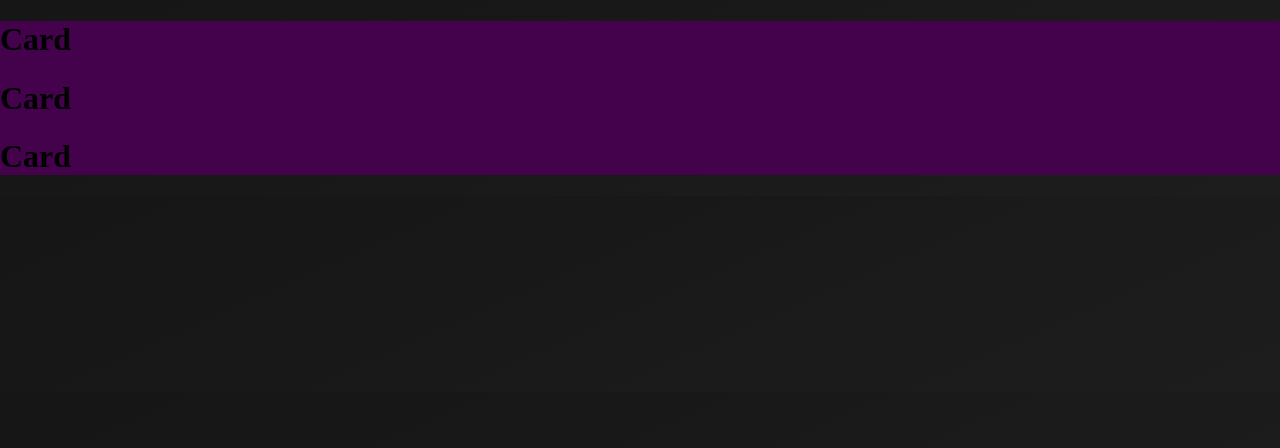
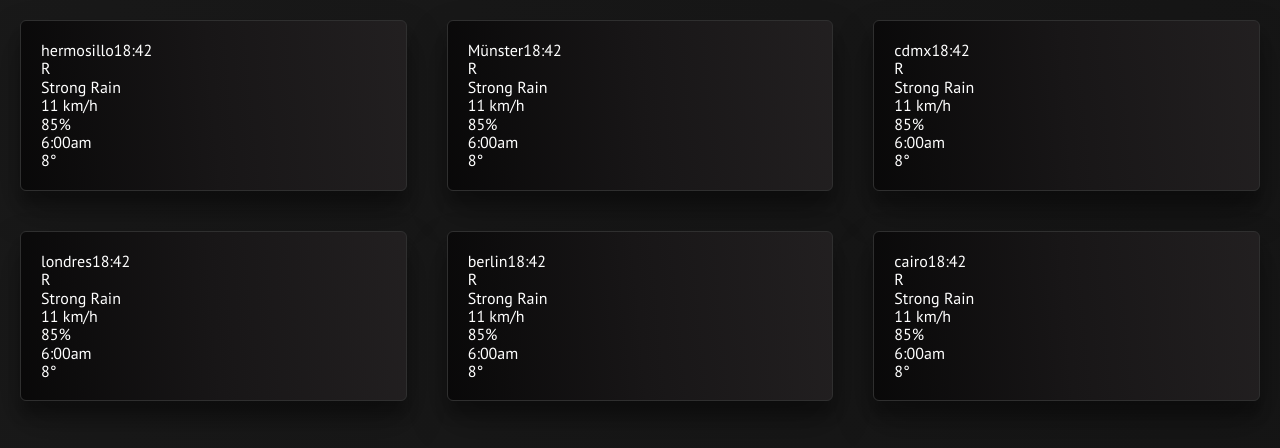
Before and after one commit to mcocoba/MCWeatherApp, a React (Create React App) app: page / in a window 1280 px wide. Shown: the top 448 px of the page. Built offline with nearby package versions, Linux system fonts and the light colour scheme.

Commit message:
base structure

```diff
--- a/public/index.html
+++ b/public/index.html
@@ -24,7 +24,12 @@
       work correctly both with client-side routing and a non-root public URL.
       Learn how to configure a non-root public URL by running `npm run build`.
     -->
-    <title>React App</title>
+    <link rel="preconnect" href="https://fonts.gstatic.com" />
+    <link
+      href="https://fonts.googleapis.com/css2?family=PT+Sans:wght@400;700&display=swap"
+      rel="stylesheet"
+    />
+    <title>Weather-App</title>
   </head>
   <body>
     <noscript>You need to enable JavaScript to run this app.</noscript>
--- a/src/App.tsx
+++ b/src/App.tsx
@@ -1,6 +1,7 @@
 import React from 'react';
 import WeatherGrid from './components/WeatherGrid';
 
+// StyledComponent
 import WeatherApp from './styles.js';
 
 function App(): React.ReactElement {
--- a/src/assets/css/global.css
+++ b/src/assets/css/global.css
@@ -1,12 +1,7 @@
 body {
+  background: linear-gradient(90deg, #1a1a1a -20%, #151515 120%);
+  background-repeat: no-repeat;
+  font-family: 'PT Sans', sans-serif;
   margin: 0 auto;
-  background-image: linear-gradient(
-    336deg,
-    #1d1d1d 0%,
-    #1c1c1c 20%,
-    #1a1a1a 40%,
-    #181818 60%,
-    #171717 80%,
-    #161616 100%
-  );
+  height: 100vh;
 }
--- a/src/components/WeatherCard/index.tsx
+++ b/src/components/WeatherCard/index.tsx
@@ -1,5 +1,28 @@
 import React from 'react';
 
-const WeatherCard: React.FC = () => <h1>Card</h1>;
+import './styles.css';
+
+type CardProps = {
+  place: string;
+};
+
+const WeatherCard: React.FC<CardProps> = ({ place }) => (
+  <>
+    <section className="container">
+      <div className="header">
+        <span className="header--location">{place}</span>
+        <span className="header--time">18:42</span>
+      </div>
+      <div className="icon">R</div>
+      <div className="status">Strong Rain</div>
+      <div className="detail--container">
+        <div className="detail--wind">11 km/h</div>
+        <div className="detail--humidity">85%</div>
+        <div className="detail--sunrise">6:00am</div>
+        <div className="detail--degrees">8°</div>
+      </div>
+    </section>
+  </>
+);
 
 export default WeatherCard;
--- /dev/null
+++ b/src/components/WeatherCard/styles.css
@@ -0,0 +1,14 @@
+.container {
+  margin: 20px;
+  background-image: linear-gradient(
+    85deg,
+    #030303 -20%,
+    #181617 50%,
+    #262324 120%
+  );
+  border: solid #2f2f2f 1px;
+  border-radius: 6px;
+  box-shadow: rgba(0, 0, 0, 0.3) 0px 19px 38px,
+    rgba(0, 0, 0, 0.22) 0px 15px 12px;
+  padding: 20px;
+}
--- a/src/components/WeatherGrid/index.tsx
+++ b/src/components/WeatherGrid/index.tsx
@@ -1,11 +1,18 @@
 import React from 'react';
 import WeatherCard from '../WeatherCard';
 
+import './styles.css';
+
 const WeatherGrid: React.FC = () => (
   <>
-    <WeatherCard />
-    <WeatherCard />
-    <WeatherCard />
+    <section className="grid--container">
+      <WeatherCard place="hermosillo" />
+      <WeatherCard place="Münster" />
+      <WeatherCard place="cdmx" />
+      <WeatherCard place="londres" />
+      <WeatherCard place="berlin" />
+      <WeatherCard place="cairo" />
+    </section>
   </>
 );
 
--- /dev/null
+++ b/src/components/WeatherGrid/styles.css
@@ -0,0 +1,6 @@
+.grid--container {
+  display: grid;
+  grid-template-rows: 1fr 1fr;
+  grid-template-columns: 1fr 1fr 1fr;
+  color: white;
+}
--- a/src/styles.js
+++ b/src/styles.js
@@ -1,7 +1,7 @@
 import styled from 'styled-components';
 
 const WeatherApp = styled.div`
-  background-color: #44014c;
+  // background-color: #44014c;
 `;
 
 export default WeatherApp;
```
